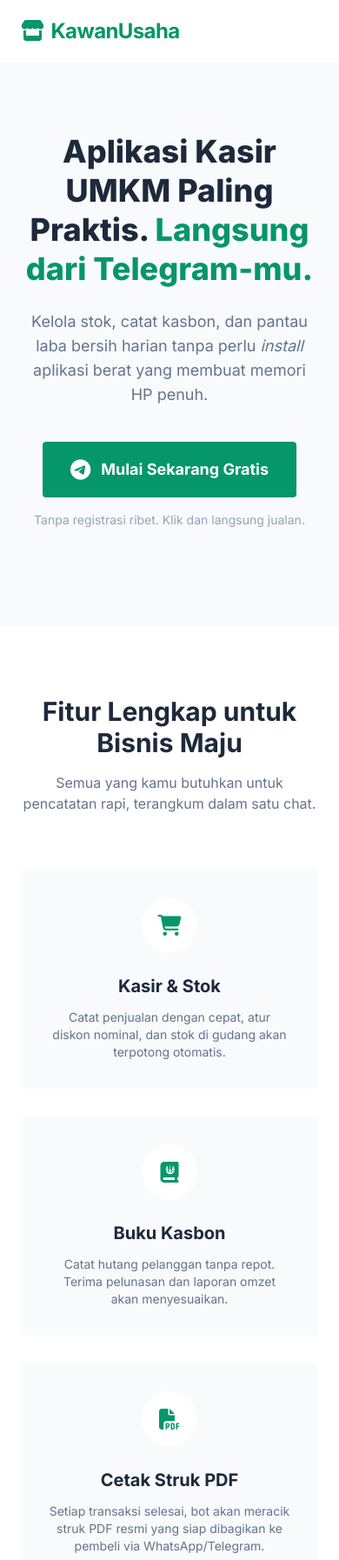
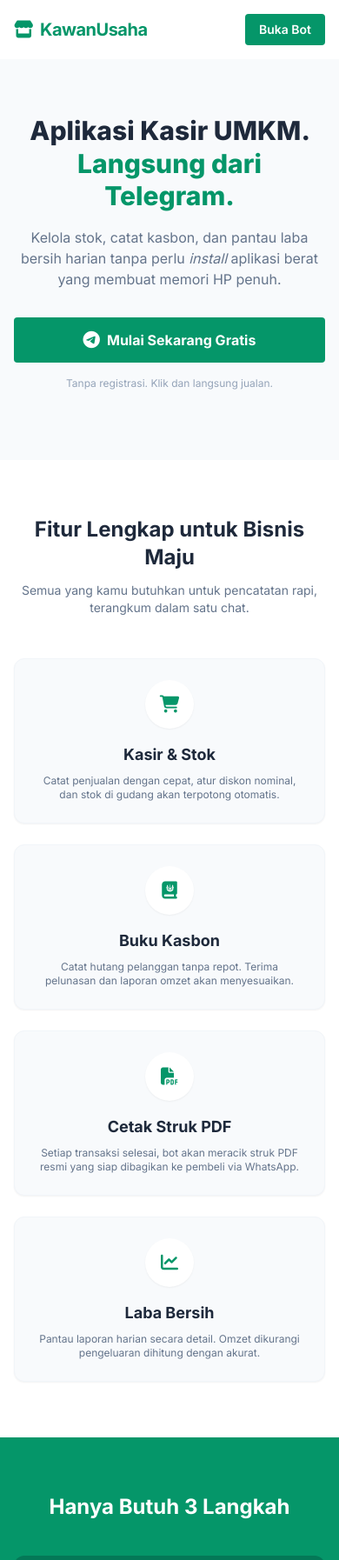
Before and after one commit to Kharisdestianmaulana-hub/KawabUsaha, a plain HTML site: page docs/index.html in a window 390 px wide. Shown: the top 1794 px of the page at 87% size. Drawn offline with nearby package versions, Linux system fonts and the light colour scheme.

Commit message:
fix: Make landing page fully responsive on mobile screens

```diff
--- a/docs/index.html
+++ b/docs/index.html
@@ -2,11 +2,11 @@
 <html lang="id">
 <head>
     <meta charset="UTF-8">
-    <meta name="viewport" content="width=device-width, initial-scale=1.0">
+    <meta name="viewport" content="width=device-width, initial-scale=1.0, maximum-scale=1.0, user-scalable=no">
     <title>KawanUsaha - Aplikasi Kasir Telegram untuk UMKM</title>
-    <!-- Tailwind CSS (CDN untuk setup cepat tanpa build process) -->
+    <!-- Tailwind CSS -->
     <script src="https://cdn.tailwindcss.com"></script>
-    <!-- FontAwesome Icons (Asli, bukan emoji) -->
+    <!-- FontAwesome Icons -->
     <link rel="stylesheet" href="https://cdnjs.cloudflare.com/ajax/libs/font-awesome/6.4.0/css/all.min.css">
     <!-- Google Fonts: Inter -->
     <link href="https://fonts.googleapis.com/css2?family=Inter:wght@400;600;700;800&display=swap" rel="stylesheet">
@@ -28,114 +28,118 @@
         }
     </script>
 </head>
-<body class="bg-white text-dark antialiased">
+<body class="bg-white text-dark antialiased overflow-x-hidden">
 
     <!-- Navigasi Utama -->
-    <nav class="w-full bg-white py-5 px-6 md:px-12 flex justify-between items-center">
-        <div class="font-bold text-2xl tracking-tight text-brandDark">
+    <nav class="w-full bg-white py-4 px-4 md:px-12 flex justify-between items-center shadow-sm">
+        <div class="font-bold text-xl md:text-2xl tracking-tight text-brandDark">
             <i class="fa-solid fa-store mr-2"></i>KawanUsaha
         </div>
-        <a href="https://t.me/kawanusaha_bot" target="_blank" class="hidden md:inline-block bg-brandDark hover:bg-brand text-white px-5 py-2.5 font-semibold rounded transition duration-200">
-            Buka di Telegram
+        <a href="https://t.me/kawanusaha_bot" target="_blank" class="bg-brandDark hover:bg-brand text-white text-sm md:text-base px-4 py-2 font-semibold rounded transition duration-200">
+            Buka Bot
         </a>
     </nav>
 
     <!-- Area Hero (Utama) -->
-    <header class="bg-slate-50 pt-20 pb-28 px-6 text-center">
+    <header class="bg-slate-50 pt-16 pb-20 px-4 md:px-6 text-center">
         <div class="max-w-4xl mx-auto">
-            <h1 class="text-4xl md:text-6xl font-extrabold leading-tight mb-6">
-                Aplikasi Kasir UMKM Paling Praktis. <span class="text-brandDark">Langsung dari Telegram-mu.</span>
+            <h1 class="text-3xl sm:text-4xl md:text-6xl font-extrabold leading-tight mb-4 md:mb-6">
+                Aplikasi Kasir UMKM.<br class="hidden sm:block"/> <span class="text-brandDark">Langsung dari Telegram.</span>
             </h1>
-            <p class="text-lg md:text-xl text-slate-500 mb-10 max-w-2xl mx-auto">
+            <p class="text-base sm:text-lg md:text-xl text-slate-500 mb-8 max-w-2xl mx-auto">
                 Kelola stok, catat kasbon, dan pantau laba bersih harian tanpa perlu <i>install</i> aplikasi berat yang membuat memori HP penuh.
             </p>
-            <a href="https://t.me/kawanusaha_bot" target="_blank" class="inline-flex items-center justify-center bg-brandDark hover:bg-brand text-white text-lg font-bold py-4 px-8 rounded transition duration-200">
-                <i class="fa-brands fa-telegram text-2xl mr-3"></i> Mulai Sekarang Gratis
+            <a href="https://t.me/kawanusaha_bot" target="_blank" class="w-full sm:w-auto inline-flex items-center justify-center bg-brandDark hover:bg-brand text-white text-base md:text-lg font-bold py-3 md:py-4 px-6 md:px-8 rounded transition duration-200">
+                <i class="fa-brands fa-telegram text-xl md:text-2xl mr-2 md:mr-3"></i> Mulai Sekarang Gratis
             </a>
-            <p class="mt-4 text-sm text-slate-400">Tanpa registrasi ribet. Klik dan langsung jualan.</p>
+            <p class="mt-4 text-xs md:text-sm text-slate-400">Tanpa registrasi. Klik dan langsung jualan.</p>
         </div>
     </header>
 
     <!-- Area Fitur (Grid) -->
-    <section class="py-20 px-6 md:px-12 bg-white">
+    <section class="py-16 md:py-20 px-4 md:px-12 bg-white">
         <div class="max-w-6xl mx-auto">
-            <div class="text-center mb-16">
-                <h2 class="text-3xl font-bold mb-4">Fitur Lengkap untuk Bisnis Maju</h2>
-                <p class="text-slate-500">Semua yang kamu butuhkan untuk pencatatan rapi, terangkum dalam satu chat.</p>
+            <div class="text-center mb-12">
+                <h2 class="text-2xl md:text-3xl font-bold mb-3">Fitur Lengkap untuk Bisnis Maju</h2>
+                <p class="text-sm md:text-base text-slate-500">Semua yang kamu butuhkan untuk pencatatan rapi, terangkum dalam satu chat.</p>
             </div>
 
-            <div class="grid grid-cols-1 md:grid-cols-2 lg:grid-cols-4 gap-8">
+            <div class="grid grid-cols-1 sm:grid-cols-2 lg:grid-cols-4 gap-6 md:gap-8">
                 <!-- Fitur 1 -->
-                <div class="bg-slate-50 p-8 rounded text-center hover:bg-brand hover:text-white transition duration-300 group cursor-default">
-                    <div class="w-16 h-16 bg-white text-brandDark group-hover:text-brand rounded-full flex items-center justify-center mx-auto mb-6 text-2xl transition duration-300">
+                <div class="bg-slate-50 p-6 md:p-8 rounded-xl text-center hover:bg-brand hover:text-white transition duration-300 group cursor-default shadow-sm border border-slate-100 hover:border-brand">
+                    <div class="w-14 h-14 md:w-16 md:h-16 bg-white text-brandDark group-hover:text-brand rounded-full flex items-center justify-center mx-auto mb-4 md:mb-6 text-xl md:text-2xl transition duration-300 shadow-sm">
                         <i class="fa-solid fa-cart-shopping"></i>
                     </div>
-                    <h3 class="font-bold text-xl mb-3">Kasir & Stok</h3>
-                    <p class="text-sm text-slate-500 group-hover:text-emerald-50 transition duration-300">Catat penjualan dengan cepat, atur diskon nominal, dan stok di gudang akan terpotong otomatis.</p>
+                    <h3 class="font-bold text-lg md:text-xl mb-2 md:mb-3">Kasir & Stok</h3>
+                    <p class="text-xs md:text-sm text-slate-500 group-hover:text-emerald-50 transition duration-300">Catat penjualan dengan cepat, atur diskon nominal, dan stok di gudang akan terpotong otomatis.</p>
                 </div>
 
                 <!-- Fitur 2 -->
-                <div class="bg-slate-50 p-8 rounded text-center hover:bg-brand hover:text-white transition duration-300 group cursor-default">
-                    <div class="w-16 h-16 bg-white text-brandDark group-hover:text-brand rounded-full flex items-center justify-center mx-auto mb-6 text-2xl transition duration-300">
+                <div class="bg-slate-50 p-6 md:p-8 rounded-xl text-center hover:bg-brand hover:text-white transition duration-300 group cursor-default shadow-sm border border-slate-100 hover:border-brand">
+                    <div class="w-14 h-14 md:w-16 md:h-16 bg-white text-brandDark group-hover:text-brand rounded-full flex items-center justify-center mx-auto mb-4 md:mb-6 text-xl md:text-2xl transition duration-300 shadow-sm">
                         <i class="fa-solid fa-book-journal-whills"></i>
                     </div>
-                    <h3 class="font-bold text-xl mb-3">Buku Kasbon</h3>
-                    <p class="text-sm text-slate-500 group-hover:text-emerald-50 transition duration-300">Catat hutang pelanggan tanpa repot. Terima pelunasan dan laporan omzet akan menyesuaikan.</p>
+                    <h3 class="font-bold text-lg md:text-xl mb-2 md:mb-3">Buku Kasbon</h3>
+                    <p class="text-xs md:text-sm text-slate-500 group-hover:text-emerald-50 transition duration-300">Catat hutang pelanggan tanpa repot. Terima pelunasan dan laporan omzet akan menyesuaikan.</p>
                 </div>
 
                 <!-- Fitur 3 -->
-                <div class="bg-slate-50 p-8 rounded text-center hover:bg-brand hover:text-white transition duration-300 group cursor-default">
-                    <div class="w-16 h-16 bg-white text-brandDark group-hover:text-brand rounded-full flex items-center justify-center mx-auto mb-6 text-2xl transition duration-300">
+                <div class="bg-slate-50 p-6 md:p-8 rounded-xl text-center hover:bg-brand hover:text-white transition duration-300 group cursor-default shadow-sm border border-slate-100 hover:border-brand">
+                    <div class="w-14 h-14 md:w-16 md:h-16 bg-white text-brandDark group-hover:text-brand rounded-full flex items-center justify-center mx-auto mb-4 md:mb-6 text-xl md:text-2xl transition duration-300 shadow-sm">
                         <i class="fa-solid fa-file-pdf"></i>
                     </div>
-                    <h3 class="font-bold text-xl mb-3">Cetak Struk PDF</h3>
-                    <p class="text-sm text-slate-500 group-hover:text-emerald-50 transition duration-300">Setiap transaksi selesai, bot akan meracik struk PDF resmi yang siap dibagikan ke pembeli via WhatsApp/Telegram.</p>
+                    <h3 class="font-bold text-lg md:text-xl mb-2 md:mb-3">Cetak Struk PDF</h3>
+                    <p class="text-xs md:text-sm text-slate-500 group-hover:text-emerald-50 transition duration-300">Setiap transaksi selesai, bot akan meracik struk PDF resmi yang siap dibagikan ke pembeli via WhatsApp.</p>
                 </div>
 
                 <!-- Fitur 4 -->
-                <div class="bg-slate-50 p-8 rounded text-center hover:bg-brand hover:text-white transition duration-300 group cursor-default">
-                    <div class="w-16 h-16 bg-white text-brandDark group-hover:text-brand rounded-full flex items-center justify-center mx-auto mb-6 text-2xl transition duration-300">
+                <div class="bg-slate-50 p-6 md:p-8 rounded-xl text-center hover:bg-brand hover:text-white transition duration-300 group cursor-default shadow-sm border border-slate-100 hover:border-brand">
+                    <div class="w-14 h-14 md:w-16 md:h-16 bg-white text-brandDark group-hover:text-brand rounded-full flex items-center justify-center mx-auto mb-4 md:mb-6 text-xl md:text-2xl transition duration-300 shadow-sm">
                         <i class="fa-solid fa-chart-line"></i>
                     </div>
-                    <h3 class="font-bold text-xl mb-3">Laba Bersih</h3>
-                    <p class="text-sm text-slate-500 group-hover:text-emerald-50 transition duration-300">Pantau laporan harian secara detail. Omzet dikurangi pengeluaran dihitung dengan akurat.</p>
+                    <h3 class="font-bold text-lg md:text-xl mb-2 md:mb-3">Laba Bersih</h3>
+                    <p class="text-xs md:text-sm text-slate-500 group-hover:text-emerald-50 transition duration-300">Pantau laporan harian secara detail. Omzet dikurangi pengeluaran dihitung dengan akurat.</p>
                 </div>
             </div>
         </div>
     </section>
 
     <!-- Area Call to Action (Cara Kerja) -->
-    <section class="bg-brandDark text-white py-20 px-6 text-center">
+    <section class="bg-brandDark text-white py-16 md:py-20 px-4 md:px-6 text-center">
         <div class="max-w-4xl mx-auto">
-            <h2 class="text-3xl font-bold mb-14">Hanya Butuh 3 Langkah Pendek</h2>
-            <div class="flex flex-col md:flex-row justify-center items-center gap-8 md:gap-12 mb-14">
-                <div class="flex-1">
-                    <div class="w-14 h-14 bg-white text-brandDark font-extrabold rounded-full flex items-center justify-center mx-auto mb-5 text-xl">1</div>
+            <h2 class="text-2xl md:text-3xl font-bold mb-10 md:mb-14">Hanya Butuh 3 Langkah</h2>
+            <div class="flex flex-col md:flex-row justify-center items-center gap-6 md:gap-12 mb-10 md:mb-14">
+                <div class="flex-1 w-full bg-emerald-700 md:bg-transparent p-6 md:p-0 rounded-xl">
+                    <div class="w-12 h-12 md:w-14 md:h-14 bg-white text-brandDark font-extrabold rounded-full flex items-center justify-center mx-auto mb-4 md:mb-5 text-lg md:text-xl shadow-lg">1</div>
                     <h4 class="font-bold text-lg">Buka Bot</h4>
                     <p class="text-sm text-emerald-100 mt-2">Cari @kawanusaha_bot di Telegram atau klik link di web ini.</p>
                 </div>
                 <div class="hidden md:block text-2xl text-emerald-400"><i class="fa-solid fa-arrow-right"></i></div>
-                <div class="flex-1">
-                    <div class="w-14 h-14 bg-white text-brandDark font-extrabold rounded-full flex items-center justify-center mx-auto mb-5 text-xl">2</div>
+                <div class="block md:hidden text-2xl text-emerald-400 my-[-10px]"><i class="fa-solid fa-arrow-down"></i></div>
+
+                <div class="flex-1 w-full bg-emerald-700 md:bg-transparent p-6 md:p-0 rounded-xl">
+                    <div class="w-12 h-12 md:w-14 md:h-14 bg-white text-brandDark font-extrabold rounded-full flex items-center justify-center mx-auto mb-4 md:mb-5 text-lg md:text-xl shadow-lg">2</div>
                     <h4 class="font-bold text-lg">Ketik /start</h4>
                     <p class="text-sm text-emerald-100 mt-2">Daftarkan profil toko tanpa perlu membuat password sama sekali.</p>
                 </div>
                 <div class="hidden md:block text-2xl text-emerald-400"><i class="fa-solid fa-arrow-right"></i></div>
-                <div class="flex-1">
-                    <div class="w-14 h-14 bg-white text-brandDark font-extrabold rounded-full flex items-center justify-center mx-auto mb-5 text-xl">3</div>
+                <div class="block md:hidden text-2xl text-emerald-400 my-[-10px]"><i class="fa-solid fa-arrow-down"></i></div>
+
+                <div class="flex-1 w-full bg-emerald-700 md:bg-transparent p-6 md:p-0 rounded-xl">
+                    <div class="w-12 h-12 md:w-14 md:h-14 bg-white text-brandDark font-extrabold rounded-full flex items-center justify-center mx-auto mb-4 md:mb-5 text-lg md:text-xl shadow-lg">3</div>
                     <h4 class="font-bold text-lg">Mulai Jualan</h4>
                     <p class="text-sm text-emerald-100 mt-2">Tambahkan produk pertama ke gudang, dan buat nota penjualan!</p>
                 </div>
             </div>
 
-            <a href="https://t.me/kawanusaha_bot" target="_blank" class="inline-flex items-center justify-center bg-white text-brandDark hover:bg-slate-50 text-lg font-bold py-3 px-10 rounded transition duration-200">
+            <a href="https://t.me/kawanusaha_bot" target="_blank" class="w-full sm:w-auto inline-flex items-center justify-center bg-white text-brandDark hover:bg-slate-50 text-base md:text-lg font-bold py-3 px-8 md:px-10 rounded transition duration-200 shadow-xl">
                 Coba KawanUsaha Sekarang
             </a>
         </div>
     </section>
 
     <!-- Footer -->
-    <footer class="bg-dark text-slate-400 py-8 text-center text-sm">
+    <footer class="bg-dark text-slate-400 py-6 text-center text-xs md:text-sm px-4">
         <p>&copy; 2026 KawanUsaha. Dibuat dengan 💚 untuk memajukan UMKM Indonesia.</p>
     </footer>
 
```
